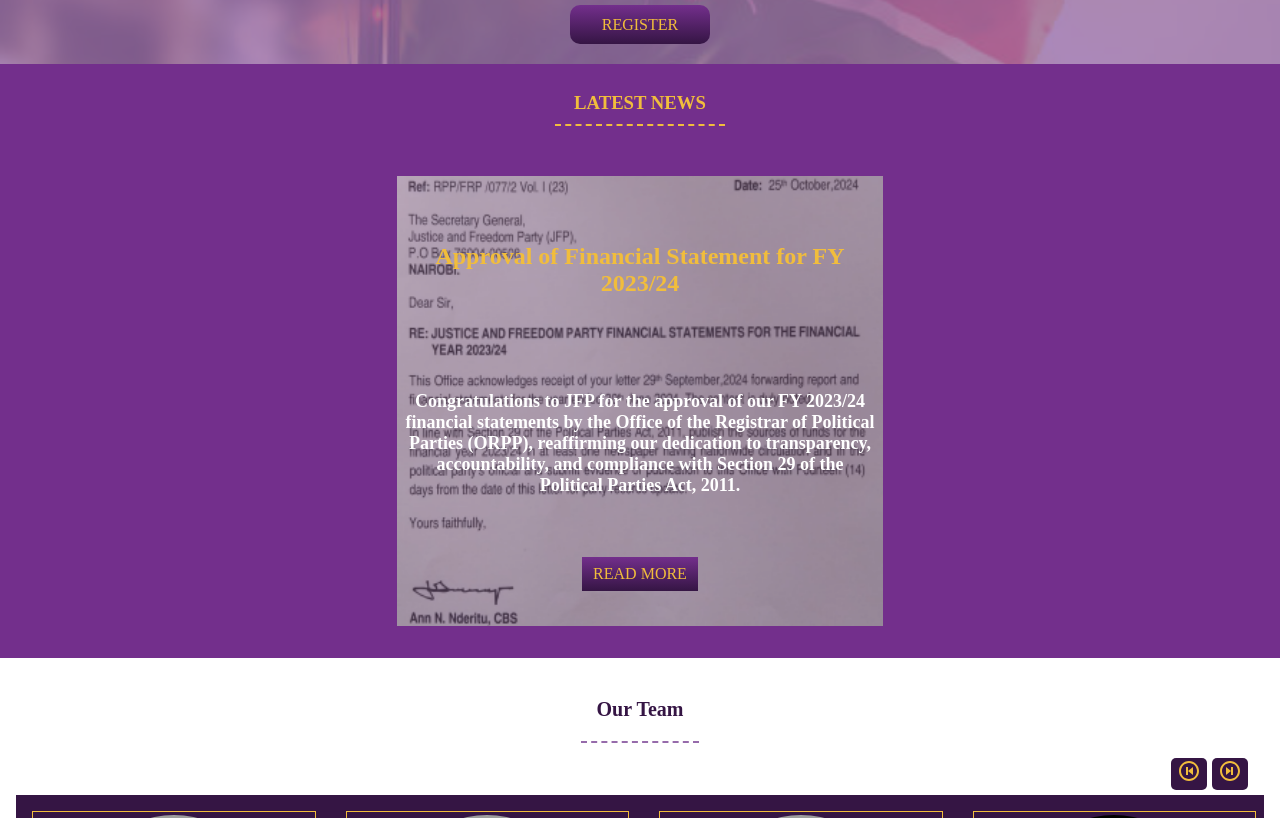
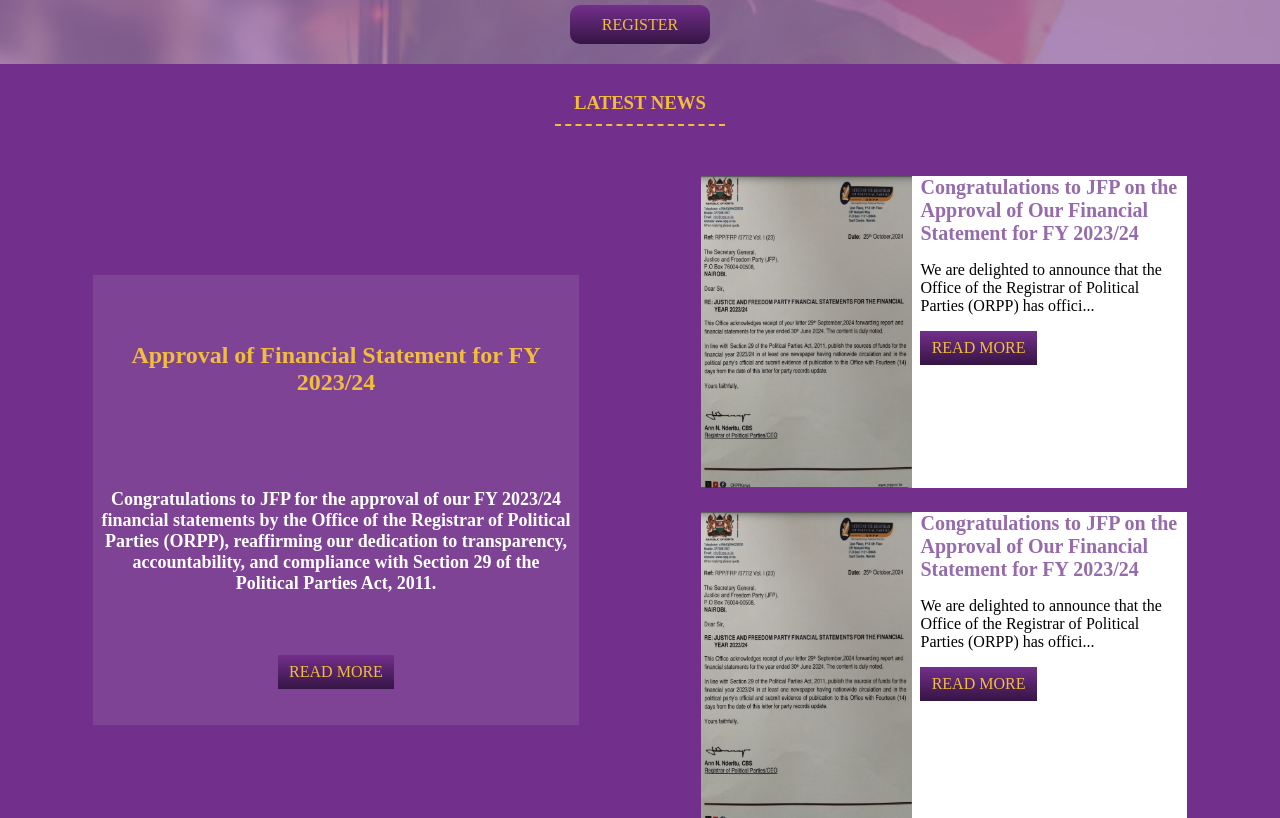
Before and after one commit to QueenterJuma/jfp-kenya, a React (Vite) app: page / in a window 1280 px wide. Shown: the part 1422-2240 px from the top of the page. Built offline with nearby package versions, Linux system fonts and the light colour scheme; grey boxes are pictures that could not be loaded; a web font is replaced by a local one.

Commit message:
Add updates

```diff
--- a/src/App.css
+++ b/src/App.css
@@ -498,7 +498,6 @@
 
 .news-cont {
   display: flex;
-  flex-direction: column;
   justify-content: space-around;
   align-items: center;
   padding: 2em;
@@ -511,7 +510,7 @@
   height: 100%;
   min-height: 450px;
   display: flex;
-  position: relative;
+  /* position: relative; */
 }
 
 .pri-news-cont {
--- a/src/components/News/News.jsx
+++ b/src/components/News/News.jsx
@@ -17,9 +17,9 @@
               <p> {news.description} </p>
               <a href='/news'>READ MORE</a>
             </div>
-            <div className='pri-news-img-cont'>
+            {/* <div className='pri-news-img-cont'>
               <img src={news.image} alt={news.title} />
-            </div>
+            </div> */}
           </div>
         ))}
 
--- a/src/components/News/NewsList.js
+++ b/src/components/News/NewsList.js
@@ -5,15 +5,15 @@
     title: 'Approval of Financial Statement for FY 2023/24',
     description: 'Congratulations to JFP for the approval of our FY 2023/24 financial statements by the Office of the Registrar of Political Parties (ORPP), reaffirming our dedication to transparency, accountability, and compliance with Section 29 of the Political Parties Act, 2011.',
     image: Statement2023,
+  },
+  {
+    title: 'Congratulations to JFP on the Approval of Our Financial Statement for FY 2023/24',
+    description: 'We are delighted to announce that the Office of the Registrar of Political Parties (ORPP) has officially acknowledged and approved the Justice and Freedom Party (JFP) financial statements for the financial year 2023/24. This milestone reflects our unwavering commitment to transparency, accountability, and adherence to legal requirements as outlined in Section 29 of the Political Parties Act, 2011.',
+    image: Statement2023,
+  },
+  {
+    title: 'Congratulations to JFP on the Approval of Our Financial Statement for FY 2023/24',
+    description: 'We are delighted to announce that the Office of the Registrar of Political Parties (ORPP) has officially acknowledged and approved the Justice and Freedom Party (JFP) financial statements for the financial year 2023/24. This milestone reflects our unwavering commitment to transparency, accountability, and adherence to legal requirements as outlined in Section 29 of the Political Parties Act, 2011.',
+    image: Statement2023,
   }
-  // {
-  //   title: 'Congratulations to JFP on the Approval of Our Financial Statement for FY 2023/24',
-  //   description: 'We are delighted to announce that the Office of the Registrar of Political Parties (ORPP) has officially acknowledged and approved the Justice and Freedom Party (JFP) financial statements for the financial year 2023/24. This milestone reflects our unwavering commitment to transparency, accountability, and adherence to legal requirements as outlined in Section 29 of the Political Parties Act, 2011.',
-  //   image: Statement2023,
-  // },
-  // {
-  //   title: 'Congratulations to JFP on the Approval of Our Financial Statement for FY 2023/24',
-  //   description: 'We are delighted to announce that the Office of the Registrar of Political Parties (ORPP) has officially acknowledged and approved the Justice and Freedom Party (JFP) financial statements for the financial year 2023/24. This milestone reflects our unwavering commitment to transparency, accountability, and adherence to legal requirements as outlined in Section 29 of the Political Parties Act, 2011.',
-  //   image: Statement2023,
-  // }
 ];
```
Also changed, not shown: public/justice_freedom_logo_page-0001 (1).jpg (added).
